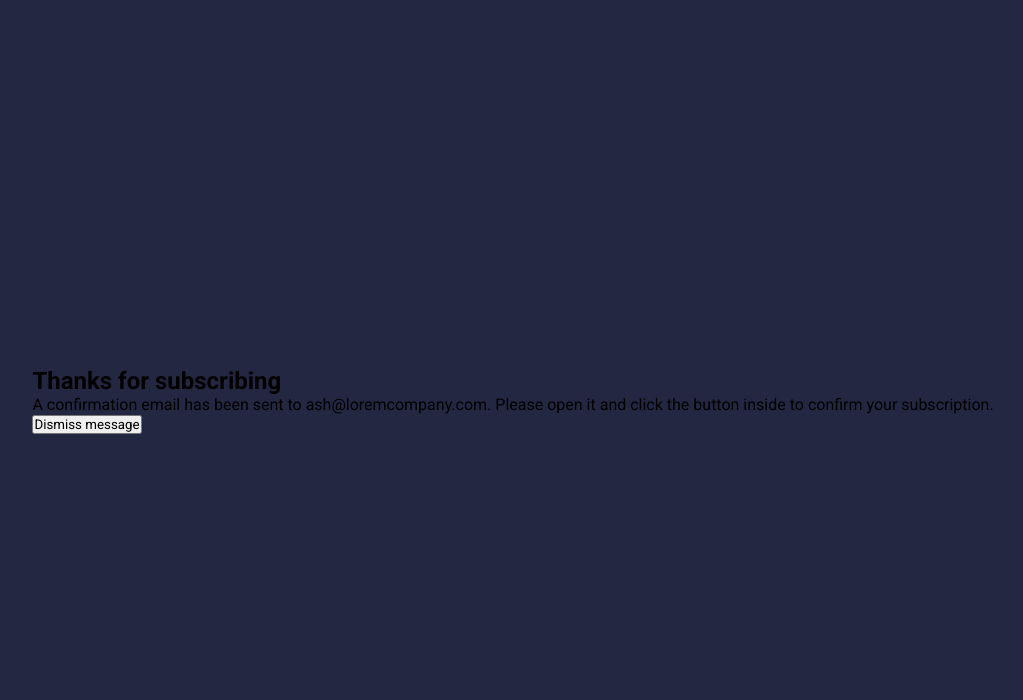
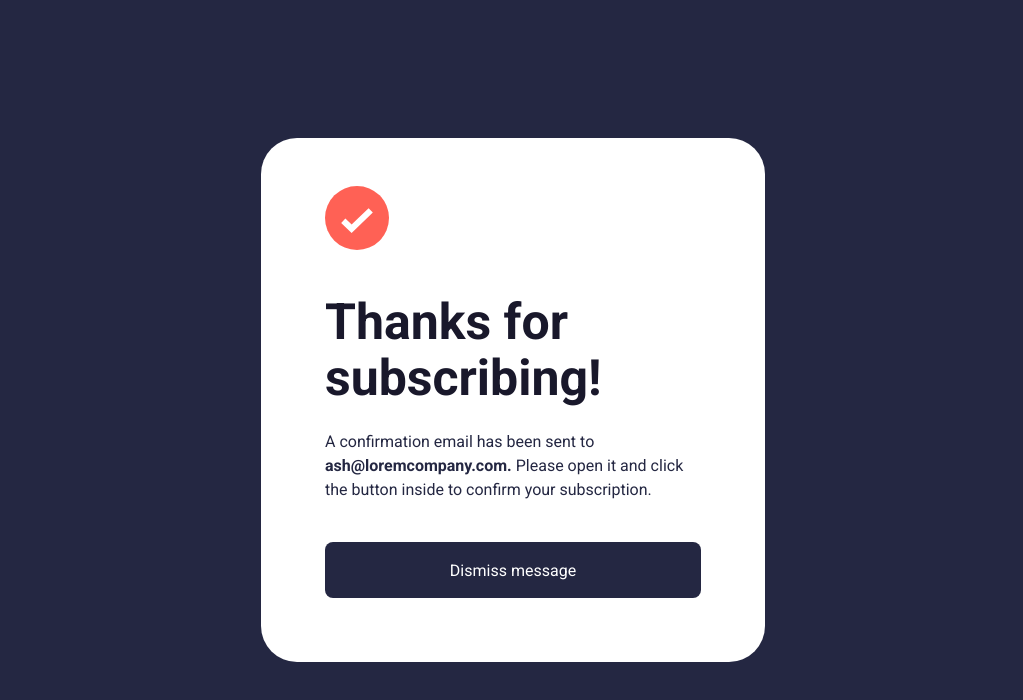
Before and after one commit to YashinN/FM-newsletter-sign-up, a React (Create React App) app: page / in a window 1280 px wide. Shown: the top 700 px of the page, without its empty margins (127-1150 px from the left). Built offline with nearby package versions, Linux system fonts and the light colour scheme.

Commit message:
Font styling and placement for Subcribe.js component has been added

```diff
--- a/src/components/Subscribed.js
+++ b/src/components/Subscribed.js
@@ -1,16 +1,20 @@
-import "./Subscribed.module.css";
+import styles from "./Subscribed.module.css";
+import IconList from "./IconList";
 
 const Subscribed = () => {
   return (
-    <section>
-      <div>
-        <span></span>
-        <h1>Thanks for subscribing</h1>
+    <section className={`${styles.subscribed_container}`}>
+      <div className={`${styles.content_wrapper}`}>
+        <span className={styles.tick_icon}>
+          <IconList width={64} height={64} />
+        </span>
+        <h1 className={`${styles.title}`}>Thanks for subscribing!</h1>
         <p>
-          A confirmation email has been sent to ash@loremcompany.com. Please
-          open it and click the button inside to confirm your subscription.
+          A confirmation email has been sent to{" "}
+          <strong>ash@loremcompany.com.</strong> Please open it and click the
+          button inside to confirm your subscription.
         </p>
-        <button>Dismiss message</button>
+        <button className={`${styles.dismiss_btn}`}>Dismiss message</button>
       </div>
     </section>
   );
--- a/src/components/Subscribed.module.css
+++ b/src/components/Subscribed.module.css
@@ -0,0 +1,57 @@
+.subscribed_container {
+  background-color: #fff;
+  max-width: 504px;
+  border-radius: 36px;
+  display: flex;
+  justify-content: center;
+  align-items: center;
+  padding: 48px 64px;
+}
+
+.content_wrapper {
+  max-width: 376px;
+}
+
+.tick_icon {
+  margin-bottom: 40px;
+  display: block;
+}
+
+.title {
+  font-size: 50px;
+  font-weight: 700;
+  color: #19182b;
+  margin-bottom: 24px;
+  line-height: 3.5rem;
+}
+
+.content_wrapper p {
+  font-size: 16px;
+  color: hsl(234, 29%, 20%);
+  margin-bottom: 40px;
+  line-height: 1.5rem;
+}
+
+.dismiss_btn {
+  width: 100%;
+  height: 56px;
+  background: hsl(234, 29%, 20%);
+  color: #fff;
+  border: none;
+  border-radius: 8px;
+  font-size: 1rem;
+  cursor: pointer;
+  margin-bottom: 16px;
+}
+
+.dismiss_btn:hover {
+  background: linear-gradient(
+    to bottom,
+    #ff6257,
+    #fb5c60,
+    #f65768,
+    #f05370,
+    #e95077
+  );
+  box-shadow: 0px 12px 30px 5px rgba(240, 145, 72, 0.458);
+}
```
